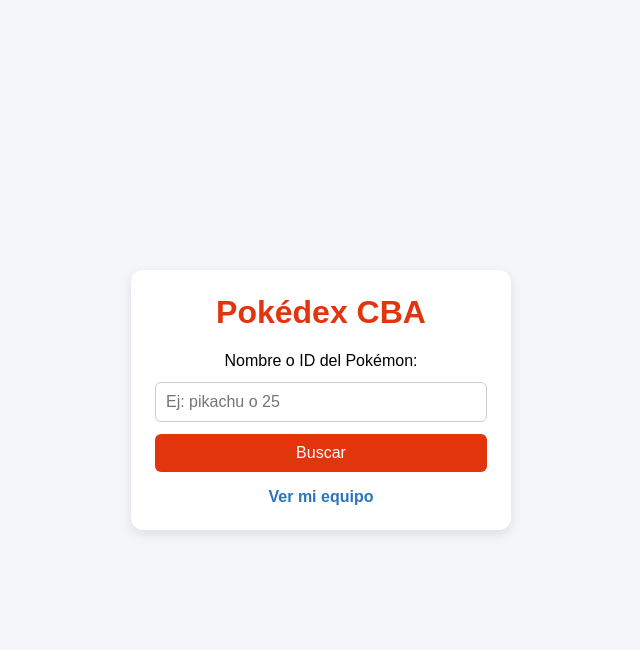
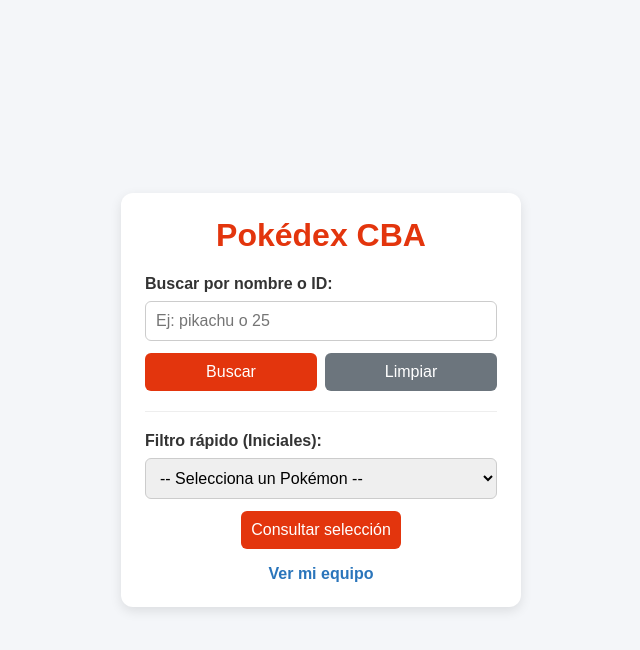
Before and after one commit to pizzasofi/proyecto-php-clase05, a PHP site: page / in a window 1280 px wide. Shown: the top 650 px of the page, without its empty margins (319-959 px from the left). Run offline with PHP 8.4, Linux system fonts and the light colour scheme.

Commit message:
feat: agregar filtro de resultados

```diff
--- a/index.php
+++ b/index.php
@@ -5,7 +5,6 @@
   <meta name="viewport" content="width=device-width, initial-scale=1.0">
   <title>Pokédex CBA</title>
   <style>
-    /* Mejora visual y diseño responsive */
     * {
       box-sizing: border-box;
       font-family: Arial, sans-serif;
@@ -32,7 +31,7 @@
     .tarjeta {
       background-color: #ffffff;
       width: 100%;
-      max-width: 380px;
+      max-width: 400px;
       border-radius: 12px;
       box-shadow: 0 4px 12px rgba(0, 0, 0, 0.1);
       padding: 24px;
@@ -44,17 +43,30 @@
       margin-top: 0;
     }
 
-    input[type="text"] {
+    label {
+      display: block;
+      text-align: left;
+      font-weight: bold;
+      margin-top: 10px;
+      color: #333;
+    }
+
+    input[type="text"], select {
       width: 100%;
       padding: 10px;
-      margin: 12px 0;
+      margin: 8px 0 12px 0;
       border: 1px solid #ccc;
       border-radius: 6px;
       font-size: 16px;
     }
 
+    .grupo-botones {
+      display: flex;
+      gap: 8px;
+    }
+
     button {
-      width: 100%;
+      flex: 1;
       padding: 10px;
       background-color: #e3350d;
       color: white;
@@ -66,6 +78,14 @@
 
     button:hover {
       background-color: #c22b09;
+    }
+
+    .btn-recargar {
+      background-color: #6c757d;
+    }
+
+    .btn-recargar:hover {
+      background-color: #545b62;
     }
 
     .enlace-equipo {
@@ -91,8 +111,10 @@
   <div class="contenedor">
     <div class="tarjeta">
       <h1>Pokédex CBA</h1>
+
+      <!-- Búsqueda directa por nombre o ID -->
       <form action="pokemon.php" method="GET">
-        <label for="pokemon">Nombre o ID del Pokémon:</label>
+        <label for="pokemon">Buscar por nombre o ID:</label>
         <input
           type="text"
           id="pokemon"
@@ -100,8 +122,28 @@
           placeholder="Ej: pikachu o 25"
           required
         >
-        <button type="submit">Buscar</button>
+        <div class="grupo-botones">
+          <button type="submit">Buscar</button>
+          <button type="reset" class="btn-recargar">Limpiar</button>
+        </div>
       </form>
+
+      <hr style="margin: 20px 0; border: 0; border-top: 1px solid #eee;">
+
+      <!-- Filtro rápido por selector -->
+      <form action="pokemon.php" method="GET">
+        <label for="filtro-rapido">Filtro rápido (Iniciales):</label>
+        <select id="filtro-rapido" name="pokemon" required>
+          <option value="">-- Selecciona un Pokémon --</option>
+          <option value="bulbasaur">Bulbasaur (#1 - Planta)</option>
+          <option value="charmander">Charmander (#4 - Fuego)</option>
+          <option value="squirtle">Squirtle (#7 - Agua)</option>
+          <option value="pikachu">Pikachu (#25 - Eléctrico)</option>
+          <option value="eevee">Eevee (#133 - Normal)</option>
+        </select>
+        <button type="submit">Consultar selección</button>
+      </form>
+
       <a class="enlace-equipo" href="equipo.php">Ver mi equipo</a>
     </div>
   </div>
```
